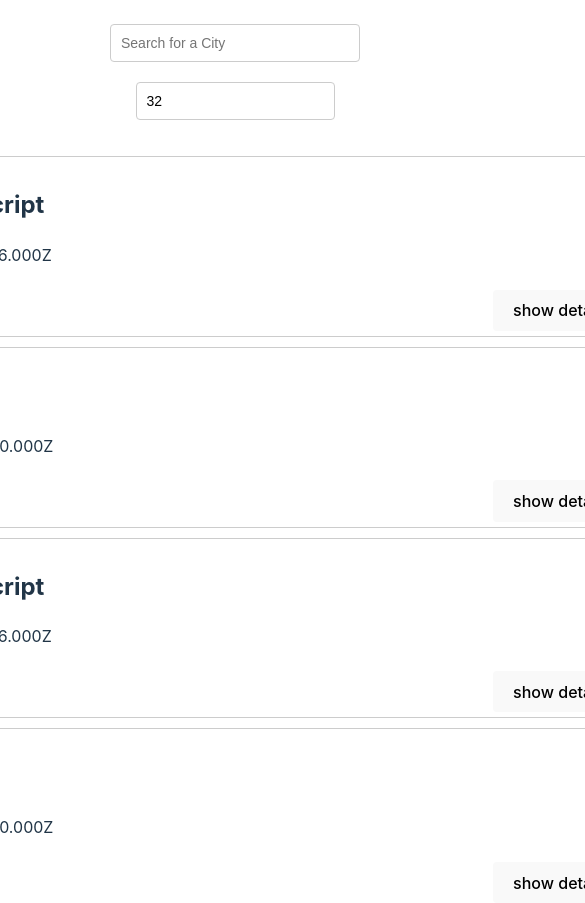
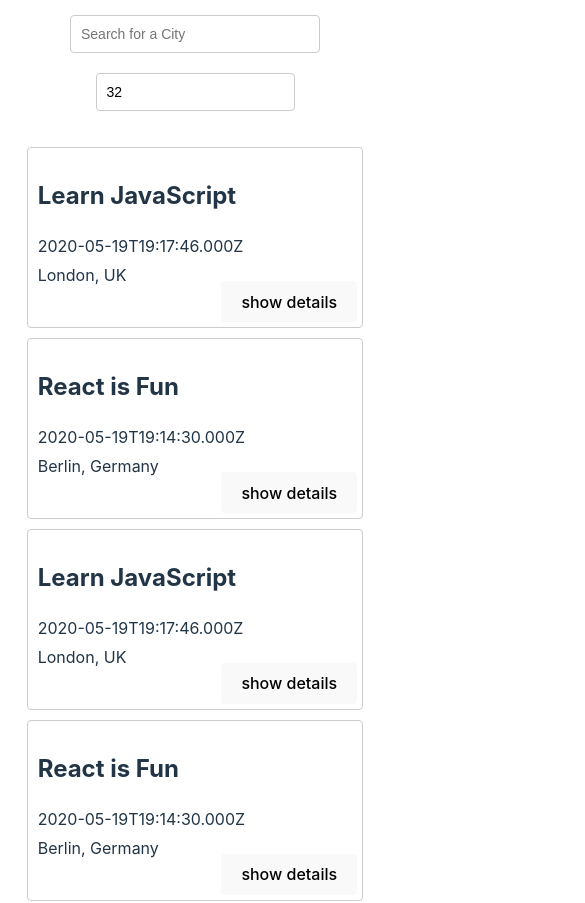
Before and after one commit to RobAtD/meet-vite, a React (Vite) app: page / in a window 390 px wide. Shown: the top 903 px of the page, 585 px wide, since content can reach past the window. Built offline with nearby package versions, Linux system fonts and the light colour scheme; what atatus-spa would draw is missing.

Commit message:
Adds WarningAlert class & responsiveness

```diff
--- a/src/App.css
+++ b/src/App.css
@@ -1,7 +1,8 @@
 @import url(https://fonts.googleapis.com/css?family=Roboto:500);
 .App {
+  display: flex;
+  flex-direction: column;
   text-align: center;
-  width: 800px;
   padding: 2% 5%;
 }
 
@@ -12,7 +13,6 @@
 ul {
   list-style: none;
   padding: 0;
-
 }
 
 p {
@@ -74,11 +74,12 @@
 
 .event {
   padding: 10px 10px 35px;
-  margin-bottom: 10px;
+  margin: 0 auto 10px;
   text-align: left;
   border: 1px solid #ccc;
   border-radius: 4px;
   position: relative;
+  max-width: 800px;
 }
 
 .details-btn {
--- a/src/App.jsx
+++ b/src/App.jsx
@@ -3,7 +3,7 @@
 import CitySearch from "./components/CitySearch";
 import NumberOfEvents from "./components/NumberOfEvents";
 import { extractLocations, getEvents } from "./api";
-import { InfoAlert, ErrorAlert } from "./components/Alert";
+import { InfoAlert, ErrorAlert, WarningAlert } from "./components/Alert";
 import "./App.css";
 
 const App = () => {
@@ -13,8 +13,14 @@
   const [currentCity, setCurrentCity] = useState("See all cities");
   const [infoAlert, setInfoAlert] = useState("");
   const [errorAlert, setErrorAlert] = useState("");
+  const [warningAlert, setWarningAlert] = useState("");
 
   useEffect(() => {
+    if(navigator.onLine){
+      setWarningAlert("");
+    } else {
+      setWarningAlert("You are offline. The displayed event list has been loaded from the cache.");
+    }
     fetchData();
   }, [currentCity, currentNOE]);
 
@@ -33,6 +39,7 @@
       <div className="alerts-container">
         {infoAlert.length ? <InfoAlert text={infoAlert} /> : null}
         {errorAlert.length ? <ErrorAlert text={errorAlert} /> : null}
+        {warningAlert.length ? <WarningAlert text={warningAlert} /> : null}
       </div>
       <CitySearch
         allLocations={allLocations}
--- a/src/components/Alert.jsx
+++ b/src/components/Alert.jsx
@@ -48,4 +48,12 @@
   }
 }
 
-export { ErrorAlert, InfoAlert };
+class WarningAlert extends Alert {
+  constructor(props) {
+    super(props);
+    this.color = "rgb(232, 114, 11)";
+    this.bgColor = "rgb(255, 255, 220)";
+  }
+}
+
+export { ErrorAlert, InfoAlert, WarningAlert };
--- a/src/index.css
+++ b/src/index.css
@@ -23,8 +23,6 @@
 }
 
 body {
-  display: flex;
-  justify-content: center;
   min-width: 320px;
   min-height: 100vh;
 }
```
